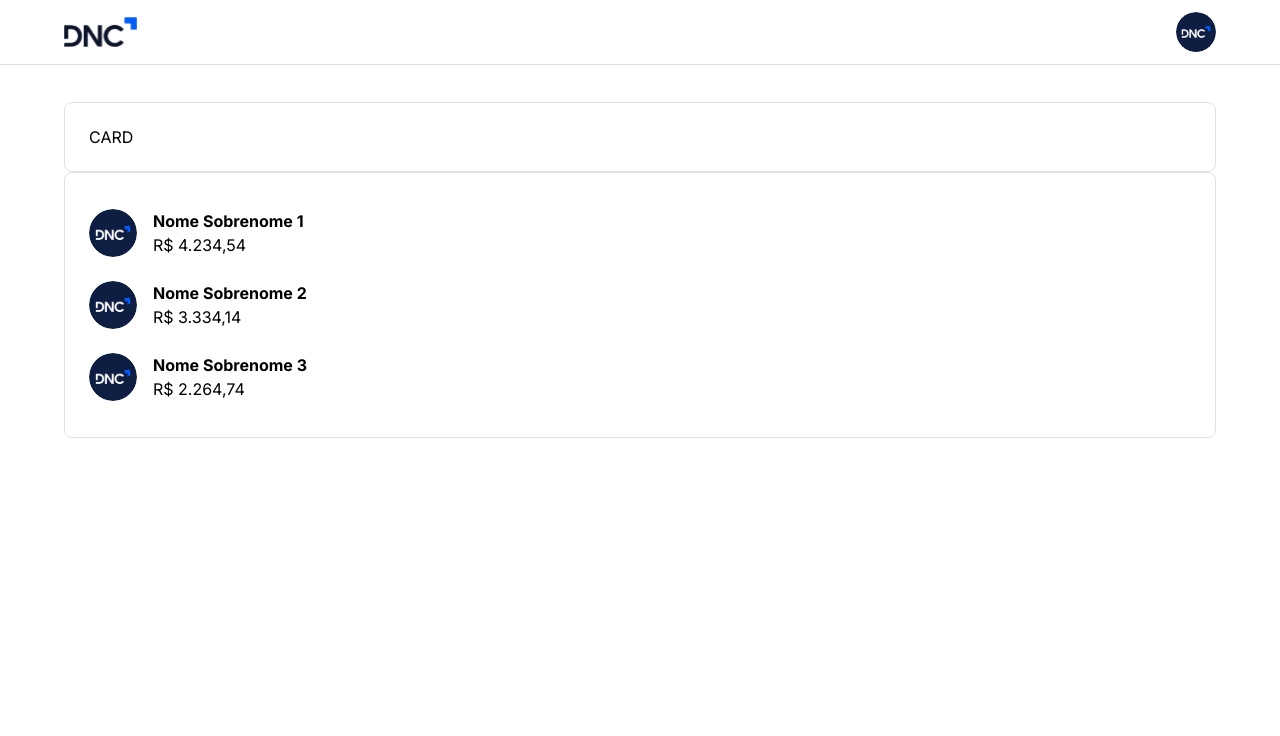
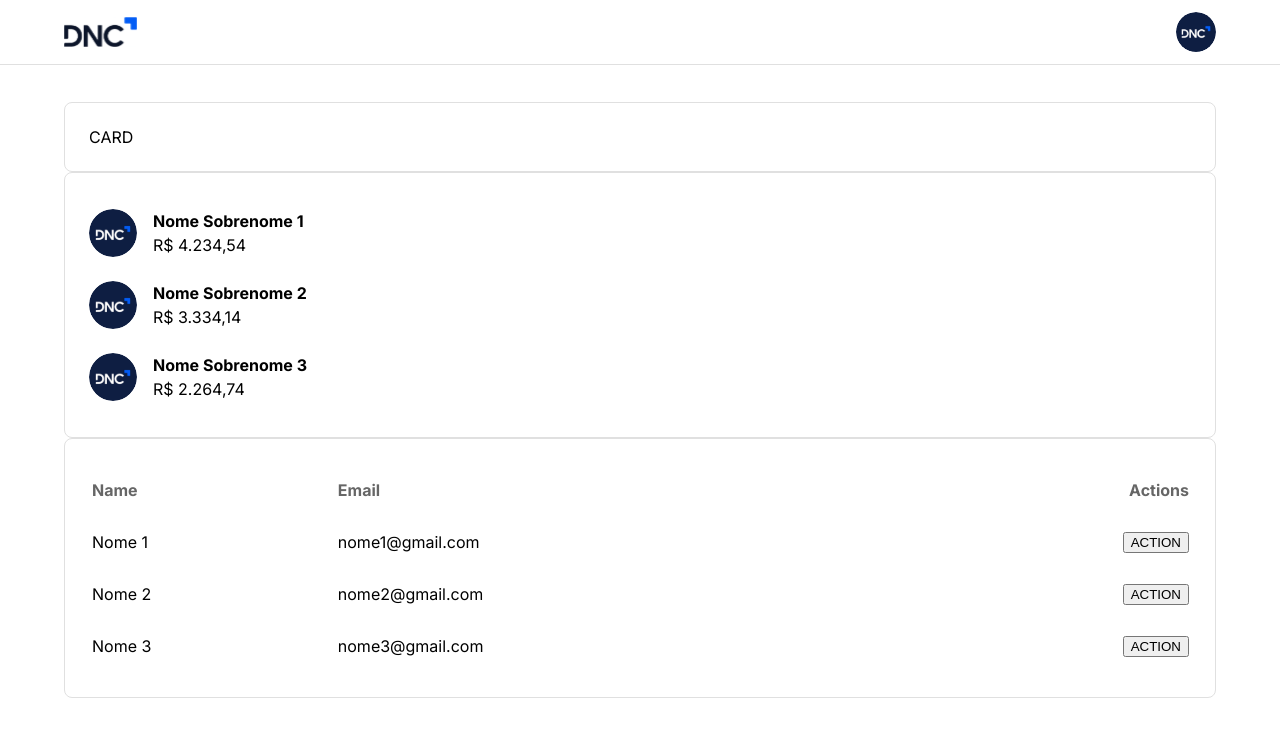
Before and after one commit to jvsiqueira1/dnc-sales-dashboard-jvs, a React (Vite) app: page /home in a window 1280 px wide. Shown: the top 736 px of the page. Built offline with nearby package versions, Linux system fonts and the light colour scheme.

Commit message:
Feat: Table Component

```diff
--- /dev/null
+++ b/src/components/CustomTable.tsx
@@ -0,0 +1,59 @@
+import styled from 'styled-components'
+import { CustomTableProps } from '@/types'
+import { pxToRem } from '@/utils'
+
+const TableWrapper = styled.div`
+  overflow-x: auto;
+  width: 100%;
+  table {
+    width: 100%;
+    border-collapse; collapse;
+
+    th, td {
+        height: ${pxToRem(48)};
+        padding; 0 ${pxToRem(8)} 0 0;
+        text-align: left;
+        &:last-child{
+        text-align: right;
+        padding: 0;
+        }
+    }
+    th {
+    color: ${(props) => props.theme.typhographies.subtitle};
+    font-weight; 600;
+    }
+    tr {
+    border-bottom: ${pxToRem(1)} solid ${(props) => props.theme.appDefaultStroke};
+    &:last-child{
+        border-bottom: none;
+        }
+    }
+  }
+`
+function CustomTable(props: CustomTableProps) {
+  const { headers, rows } = props
+  return (
+    <TableWrapper>
+      <table>
+        <thead>
+          <tr>
+            {headers.map((header, index) => (
+              <th key={index}>{header}</th>
+            ))}
+          </tr>
+        </thead>
+        <tbody>
+          {rows.map((row, rowIndex) => (
+            <tr key={rowIndex}>
+              {row.map((cell, cellIndex) => (
+                <td key={cellIndex}>{cell}</td>
+              ))}
+            </tr>
+          ))}
+        </tbody>
+      </table>
+    </TableWrapper>
+  )
+}
+
+export default CustomTable
--- a/src/components/index.ts
+++ b/src/components/index.ts
@@ -1,4 +1,5 @@
 export { default as AvatarsList } from './AvatarList'
+export { default as CustomTable } from './CustomTable'
 export { default as FormComponent } from './FormComponent'
 export { default as Header } from './Header'
 export * from './BannerImage'
--- a/src/pages/Home.tsx
+++ b/src/pages/Home.tsx
@@ -1,4 +1,4 @@
-import { AvatarsList, Header, CardComponent } from '@/components'
+import { AvatarsList, Header, CardComponent, CustomTable } from '@/components'
 import { Container } from '@mui/material'
 import { currencyConverter } from '@/utils'
 
@@ -21,6 +21,27 @@
     },
   ]
 
+  const mockTableData = {
+    headers: ['Name', 'Email', 'Actions'],
+    rows: [
+      [
+        <span>Nome 1</span>,
+        <span>nome1@gmail.com</span>,
+        <button>ACTION</button>,
+      ],
+      [
+        <span>Nome 2</span>,
+        <span>nome2@gmail.com</span>,
+        <button>ACTION</button>,
+      ],
+      [
+        <span>Nome 3</span>,
+        <span>nome3@gmail.com</span>,
+        <button>ACTION</button>,
+      ],
+    ],
+  }
+
   return (
     <>
       <Header />
@@ -29,6 +50,12 @@
         <CardComponent>
           <AvatarsList listData={mockListData} />
         </CardComponent>
+        <CardComponent>
+          <CustomTable
+            headers={mockTableData.headers}
+            rows={mockTableData.rows}
+          />
+        </CardComponent>
       </Container>
     </>
   )
--- /dev/null
+++ b/src/types/customTable.d.ts
@@ -0,0 +1,4 @@
+export interface CustomTableProps {
+  headers: string[]
+  rows: React.ReactNode[][]
+}
--- a/src/types/index.ts
+++ b/src/types/index.ts
@@ -1,4 +1,5 @@
+export * from './avatarsList'
+export * from './customTable'
+export * from './formComponent'
 export * from './theme'
-export * from './formComponent'
 export * from './typhographies'
-export * from './avatarsList'
```
